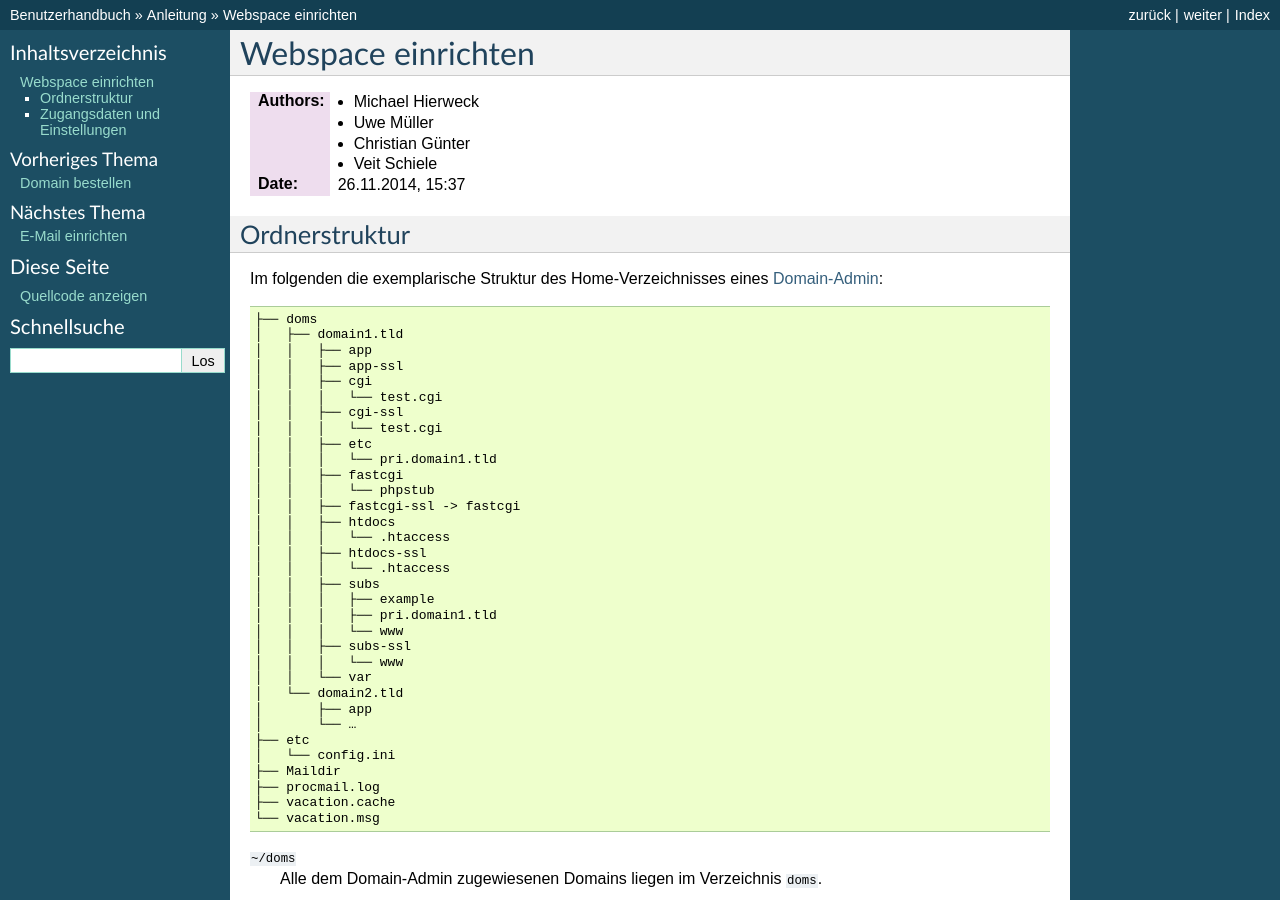
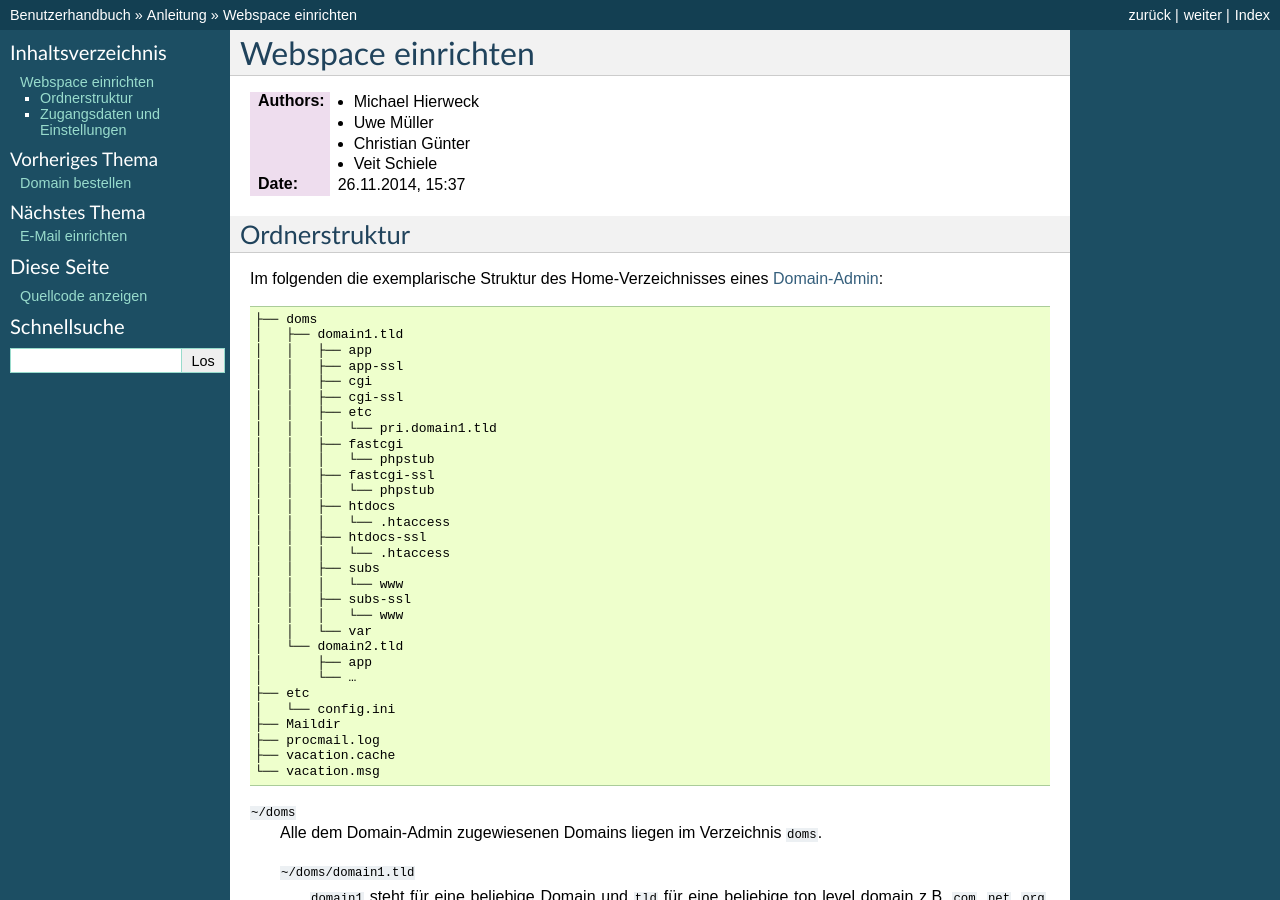
Before and after one commit to hostsharing/hs.docs.users, a Sphinx documentation site: the page built from source/anleitung/webspace.rst, in a window 1280 px wide and 900 px high. Built offline with Sphinx 7.4.7, drawn with Linux system fonts in a browser that asks for light colours.

Commit message:
Directory structure
Directory structure fixed (peer review with Uwe and Dominic).

```diff
--- a/source/anleitung/webspace.rst
+++ b/source/anleitung/webspace.rst
@@ -22,21 +22,18 @@ Im folgenden die exemplarische Struktur des Home-Verzeichnisses eines
     │   │   ├── app
     │   │   ├── app-ssl
     │   │   ├── cgi
-    │   │   │   └── test.cgi
     │   │   ├── cgi-ssl
-    │   │   │   └── test.cgi
     │   │   ├── etc
     │   │   │   └── pri.domain1.tld
     │   │   ├── fastcgi
     │   │   │   └── phpstub
-    │   │   ├── fastcgi-ssl -> fastcgi
+    │   │   ├── fastcgi-ssl
+    │   │   │   └── phpstub
     │   │   ├── htdocs
     │   │   │   └── .htaccess
     │   │   ├── htdocs-ssl
     │   │   │   └── .htaccess
     │   │   ├── subs
-    │   │   │   ├── example
-    │   │   │   ├── pri.domain1.tld
     │   │   │   └── www
     │   │   ├── subs-ssl
     │   │   │   └── www
```
